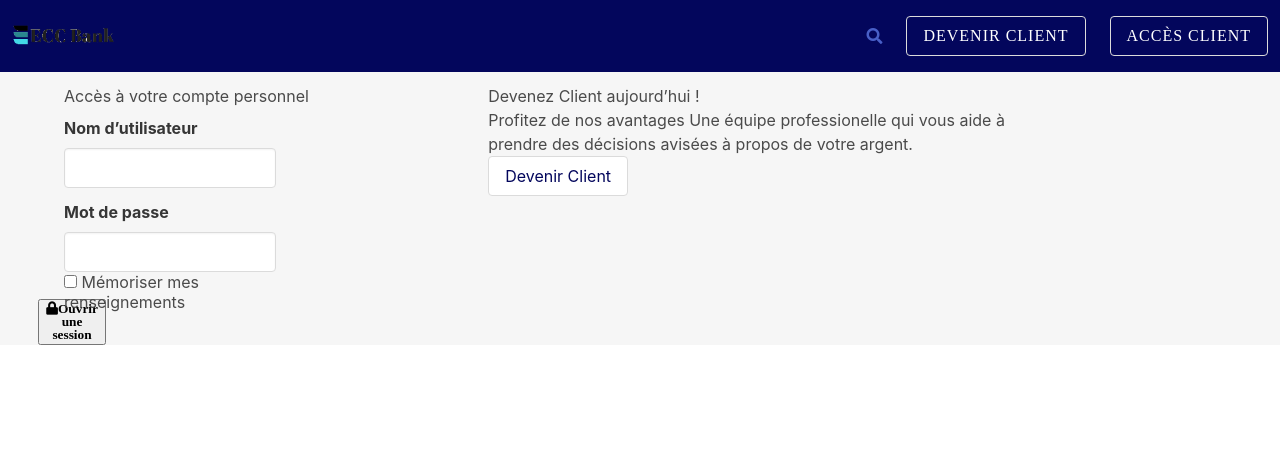
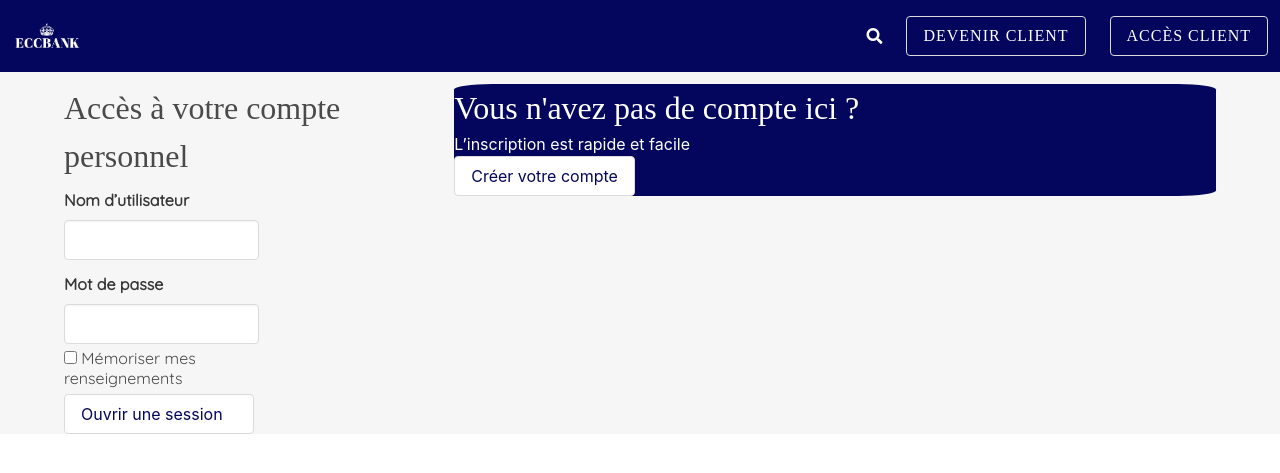
Before and after one commit to elizabeth-charbonneau-charland/EccBank, a PHP site: page /accesClient.php in a window 1280 px wide. Shown: the top 473 px of the page. Run offline with PHP 8.4, Linux system fonts and the light colour scheme; style sheets or scripts are compiled from the project's sources; some libraries are stand-ins or nearby versions.

Commit message:
presque fini la pafe daccueil

```diff
--- a/accesClient.php
+++ b/accesClient.php
@@ -14,9 +14,9 @@
 <?php include 'header.php'; ?>
 
 
-<div class="container is-flex mt-3">
+<div class="container is-flex mt-3 login">
     <form class="container " method="post" action="login.php">
-        <h1 class="titre-acces">Accès à votre compte personnel</h1>
+        <h1>Accès à votre compte personnel</h1>
         <div class="field w-50 ">
             <label for="username" class="label mt-2">Nom d’utilisateur </label>
             <div class="control mg-2">
@@ -27,21 +27,19 @@
             <label for="password" class="label">Mot de passe</label>
             <div class="control">
                 <input id="password" class="input" type="password">
-                <label class="checkbox">
+                <label class="checkbox mt-1">
                     <input type="checkbox">
                     Mémoriser mes renseignements
                 </label>
             </div>
-            <span class="icon is-small is-left">
-      <button><i class="fas fa-lock">Ouvrir une session</i></button>
-    </span>
+            <a class="button mt-1">Ouvrir une session<i class="fas fa-lock"></i></a>
         </div>
     </form>
-    <div class="container w-80">
-        <h1>Devenez Client aujourd’hui ! </h1>
-        <p>Profitez de nos avantages Une équipe professionelle qui vous aide à <br> prendre des décisions avisées à
-            propos de votre argent.</p>
-        <a class="button">Devenir Client</a>
+
+    <div class="container w-80 creation">
+        <h1>Vous n'avez pas de compte ici ?</h1>
+        <span>L’inscription est rapide et facile</span> <br>
+        <a class="button">Créer votre compte </a>
     </div>
 </div>
 
--- a/css/footer.scss
+++ b/css/footer.scss
@@ -1,3 +1,11 @@
 .footer{
+  font-family: "Quicksand";
+  color: white;
+  letter-spacing: 2px;
   background-color:#03065c;
+
+  i{
+margin: 1.5rem;
+    font-size: 3rem;
+  }
 }
--- a/css/header.scss
+++ b/css/header.scss
@@ -5,3 +5,7 @@
   background-color: $button-color;
   color: white;
 }
+
+i{
+  color: white;
+}
--- a/css/styles.scss
+++ b/css/styles.scss
@@ -7,13 +7,12 @@
 @import "properties";
 @import url('https://fonts.googleapis.com/css?family=Quicksand');
 
-
 body {
 
   margin: 0;
 }
 
-.background-gray{
+.background-gray {
   background-color: #f6f6f6;
 }
 
@@ -24,20 +23,20 @@ body {
 
 .inscription {
   @extend .description;
-  border: 2px solid;
-  border-color: #03065c;
-  background-color: white;
+  background-color: #03065c;
   margin-bottom: 2rem;
-  color: #4a523f;
+  color: white;
   border-radius: 6px;
   padding: 1rem;
 
   .button {
     margin-top: 20px;
+    font-family: "Quicksand";
   }
 }
 
 .description {
+
   margin-top: 3rem;
   text-align: center;
   h1 {
@@ -45,7 +44,6 @@ body {
     font-size: 2rem;
   }
   p {
-    font-weight: bold;
     font-family: "Quicksand";
     line-height: 2.5rem;
     font-size: 1rem;
@@ -65,12 +63,42 @@ body {
 
     font-size: 1.5rem;
   }
-  p{
+  p {
     font-weight: bold;
+    padding-bottom: 5rem;
   }
 }
-
 
 /*
  === ACCÈS CLIENT ===
 */
+
+.login {
+  text-align: left;
+  h1 {
+    font-size: 2rem;
+    text-align: left;
+    font-family: "Lora";
+  }
+  h2 {
+    font-family: 1.8rem;
+    text-align: left;
+  }
+  label {
+    font-family: "Quicksand";
+  }
+}
+
+/*
+ === ACCÈS CLIENT ===
+*/
+
+.creation {
+  width: 90%;
+  height: 90%;
+  text-align: left;
+  border-radius: 5%;
+  color: white;
+  background-color: #03065c;
+
+}
--- a/header.php
+++ b/header.php
@@ -23,7 +23,7 @@
                 <a class="button">DEVENIR CLIENT</a>
             </div>
             <div class="navbar-item">
-                <a class="button">ACCÈS CLIENT</a>
+                <a href="accesClient.php" class="button">ACCÈS CLIENT</a>
             </div>
         </div>
     </div>
--- a/js/scripts.js
+++ b/js/scripts.js
@@ -25,6 +25,6 @@ $(document).ready(function(){
     $('.slider').slick({
         autoplay:true,
         autoplaySpeed:5000,
-        arrows:false,
+        arrows:true,
     });
 });
```
Also changed, not shown: devenirClient.php (added, +22 -0 lines), footer.php (+8 -5 lines), index.php (+5 -2 lines), images/logo.png.
